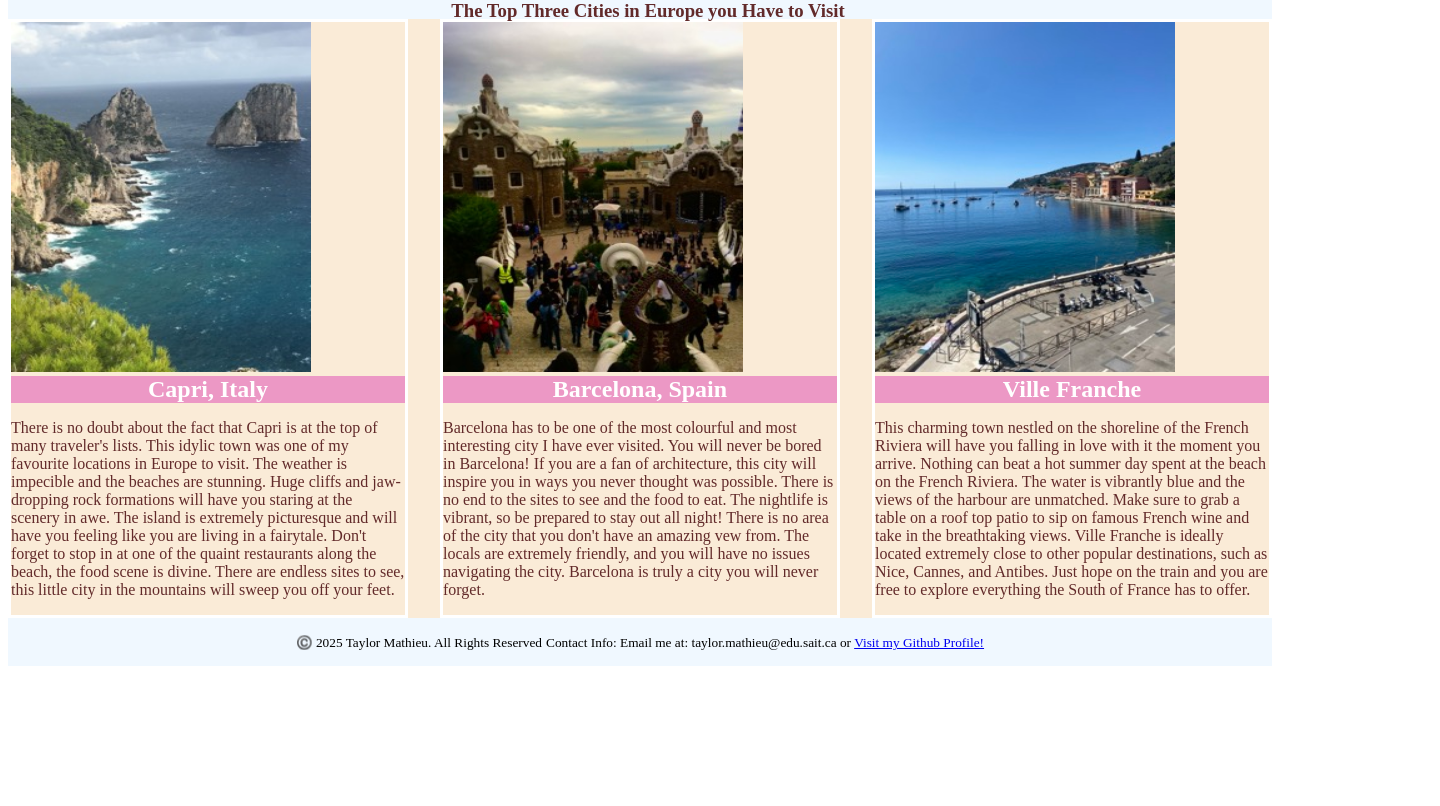
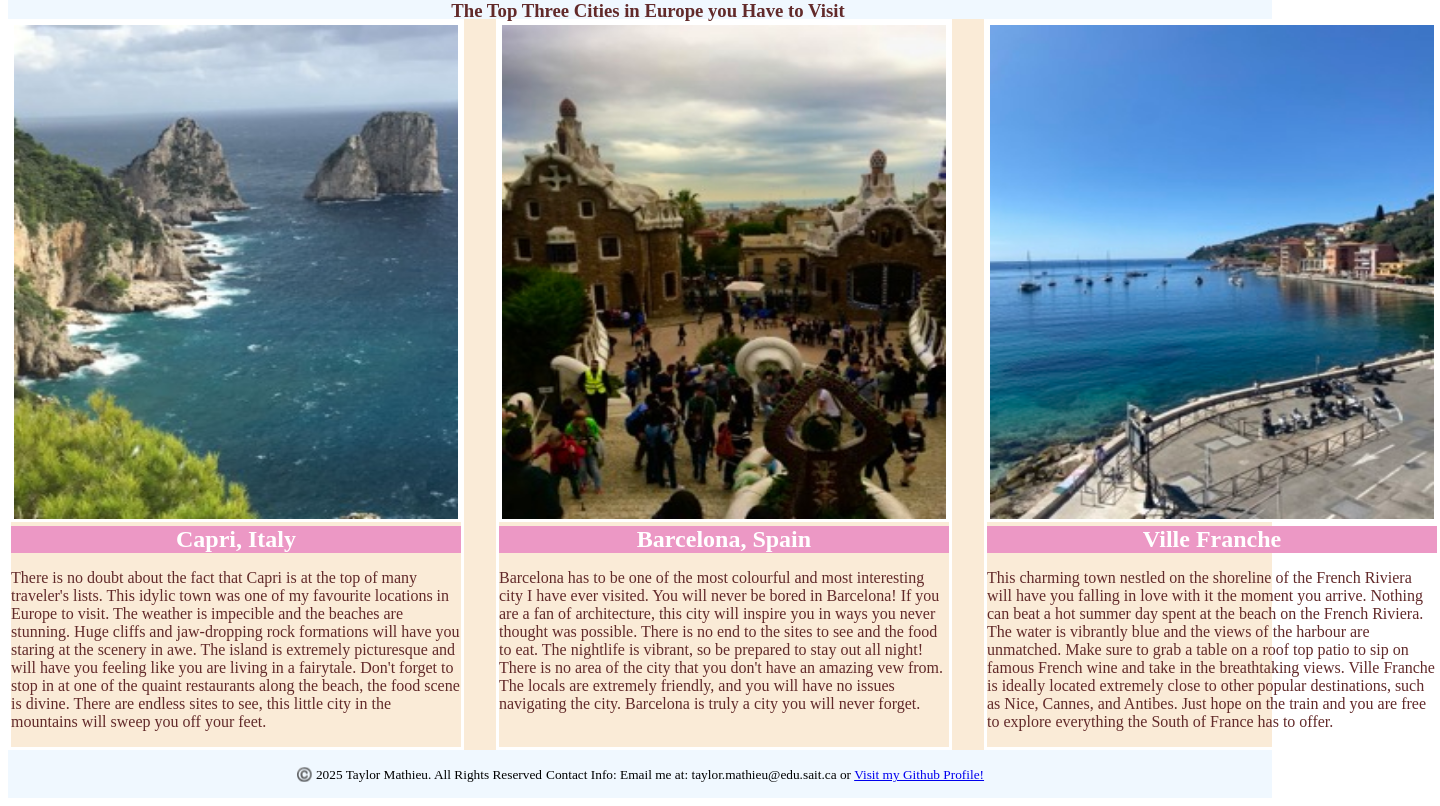
Before and after one commit to taylormathieu/Travelogue-Assignment, a plain HTML site: page index.html in a window 1280 px wide. Shown: the part 69-875 px from the top of the page, 1440 px wide, since content can reach past the window. Before the commit the page ends 800 px from the top, so only its background shows below. Drawn offline with Linux system fonts and the light colour scheme.

Commit message:
update css
adding final touches of css and seeing what the final page looks like

```diff
--- a/styles.css
+++ b/styles.css
@@ -17,7 +17,7 @@ h1{
     width:100%;
     text-align:center;
 }
-
+/* remember: id's are individual things, classes are many things */
 .subheading{
     position:absolute;
     display:block;
@@ -36,8 +36,9 @@ main{
 }
 
 img{
-    width:300px;
-    height:350px;
+    width:450px;
+    height:500px;
+    border:3px solid white;
 }
 
 section h2{
```
Also changed, not shown: index.html (+2 -0 lines).
